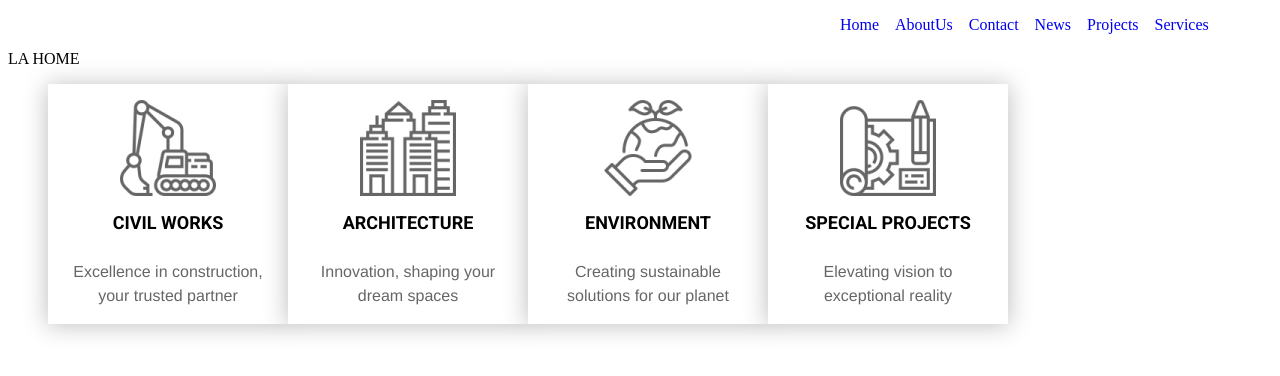
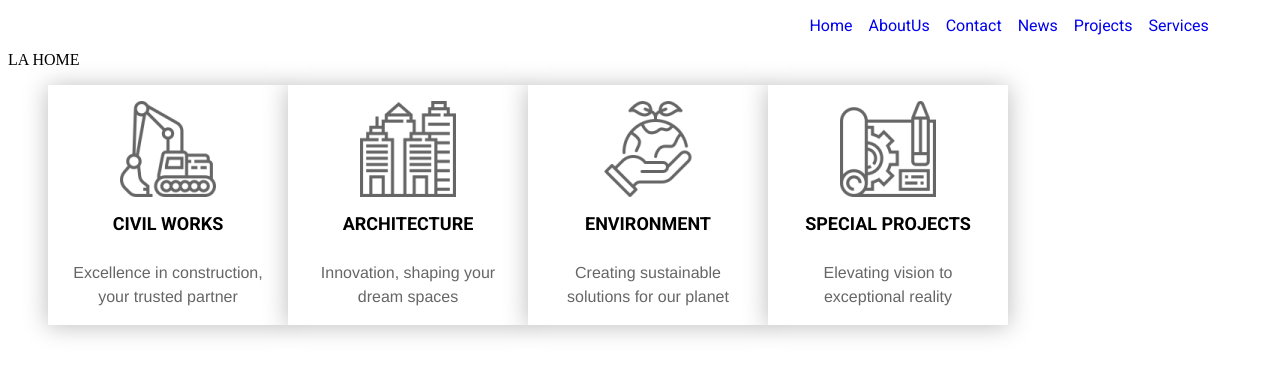
Before and after one commit to ipiccardo/bencen, a Next.js app: page / in a window 1280 px wide. Shown: the top 376 px of the page. Built offline with nearby package versions, Linux system fonts and the light colour scheme.

Commit message:
upload fontFamily in Header

```diff
--- a/src/app/components/Header/header.module.css
+++ b/src/app/components/Header/header.module.css
@@ -13,4 +13,5 @@
 
 .navBar li a {
   text-decoration: none;
+  font-family: "Roboto";
 }
```
